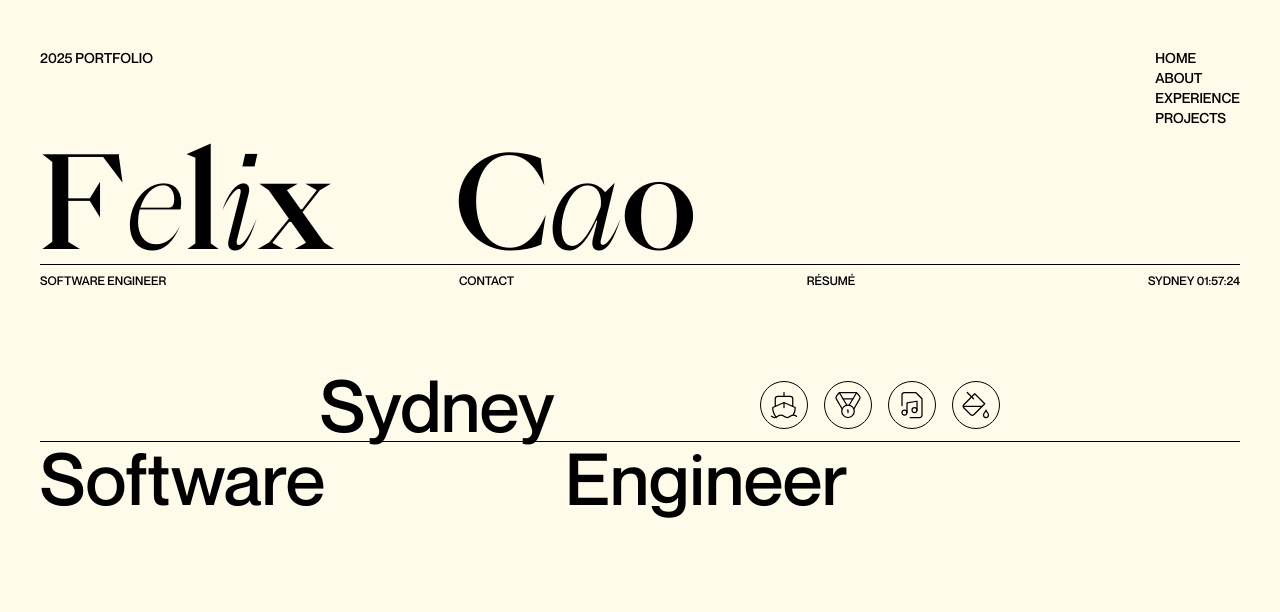
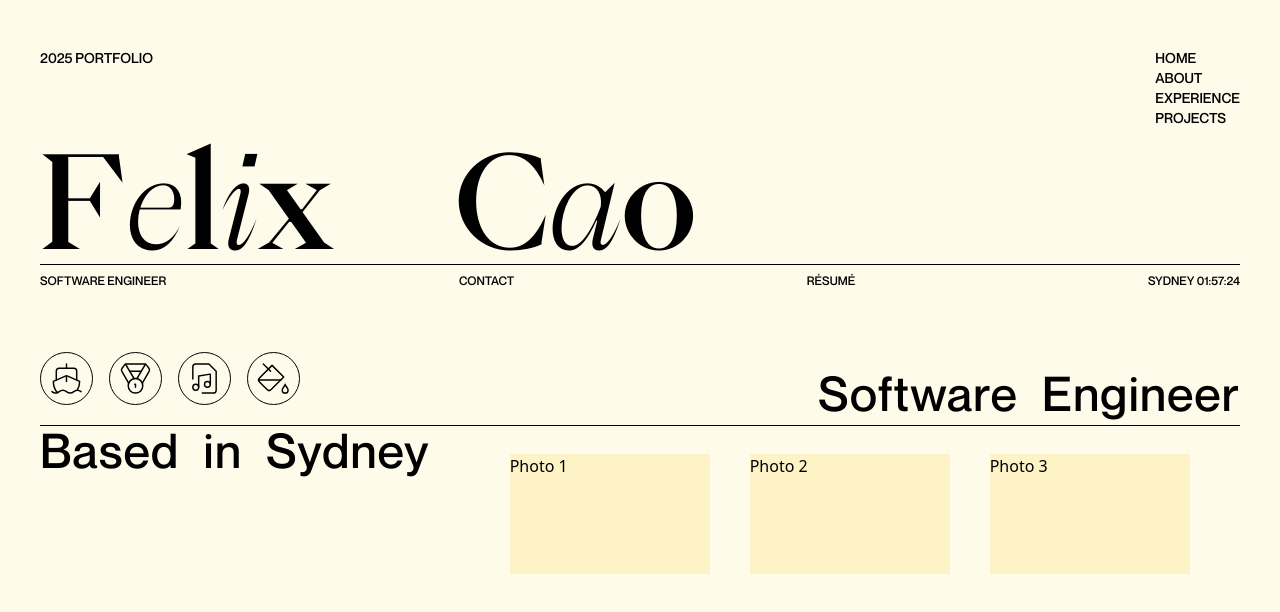
Before and after one commit to felixc90/felixc90.github.io, a React (Vite) app: page / in a window 1280 px wide. Shown: the top 612 px of the page. Built offline with nearby package versions, Linux system fonts and the light colour scheme.

Commit message:
29.05.2025

```diff
--- a/src/components/Title.tsx
+++ b/src/components/Title.tsx
@@ -1,5 +1,4 @@
 import { useEffect, useState } from "react";
-import ArchiveBox from "../assets/icons/ArchiveBox";
 import Icon from "./title/Icon";
 import { FileMusic, Medal, PaintBucket, Ship } from "lucide-react";
 
@@ -20,7 +19,7 @@ export default function Title() {
 	const navItems = ["Home", "About", "Experience", "Projects"]
 
 
-	const [iconSize, iconStrokeWidth] = [30, 1];
+	const [iconSize, iconStrokeWidth] = [35, 1];
 
 	return (
 		<div className="h-screen bg-amber-50">
@@ -42,7 +41,7 @@ export default function Title() {
 							}
 						</div>
 					</div>
-				<div className="mb-20">
+				<div className="mb-15">
 					<div>
 						{
 							["Felix", "Cao"].map(word => (
@@ -78,12 +77,10 @@ export default function Title() {
 						</p>
 					</div>
 				</div>
-				<div className="flex justify-between">
-					<div className="text-7xl ml-70" style={NeueMontrealStyle}>
-						Sydney
-					</div>
+				<div>
+					<div className="flex justify-between my-2">
 						<div
-						className="flex mr-60 my-auto gap-4"
+							className="flex mr-30 my-auto gap-4 mb-3"
 						>
 							<Icon>
 								<Ship strokeWidth={iconStrokeWidth} size={iconSize}/>
@@ -98,11 +95,8 @@ export default function Title() {
 								<PaintBucket strokeWidth={iconStrokeWidth} size={iconSize}/>
 							</Icon>
 						</div>
-				</div>
-				<hr />
-				<div className="text-7xl" style={NeueMontrealStyle}>
-					<div>
-						<span className="mr-60">
+						<div className="text-5xl tracking-wide mt-5" style={NeueMontrealStyle}>
+							<span className="mr-6">
 								Software
 							</span>
 							<span>
@@ -110,6 +104,32 @@ export default function Title() {
 							</span>
 						</div>
 					</div>
+					<hr />
+					<div className="flex justify-between">
+						<div className="text-5xl tracking-wide" style={NeueMontrealStyle}>
+							<span className="mr-6">
+								Based
+							</span>
+							<span className="mr-6">
+								in
+							</span>
+							<span>
+								Sydney
+							</span>
+						</div>
+						<div className="flex gap-10 mt-7 mx-20">
+							{
+								[1, 2, 3].map((i) => (
+									<div className="w-50 h-30 bg-amber-100">
+										{`Photo ${i}`}
+									</div>
+								))
+							}
+						</div>
+
+					</div>
+				</div>
+
 			</div>
 		</div>
 	)
```
Also changed, not shown: 1 other file (tests, documents, lock files or other folders). Lines whose indentation alone changed are shown as unchanged.
